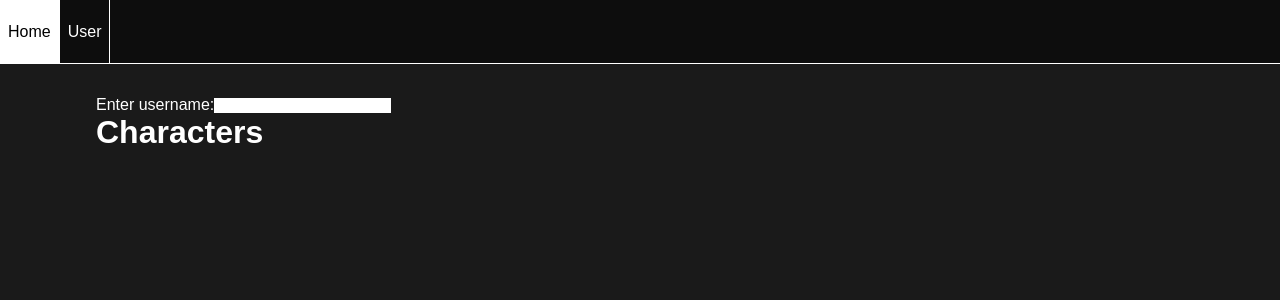
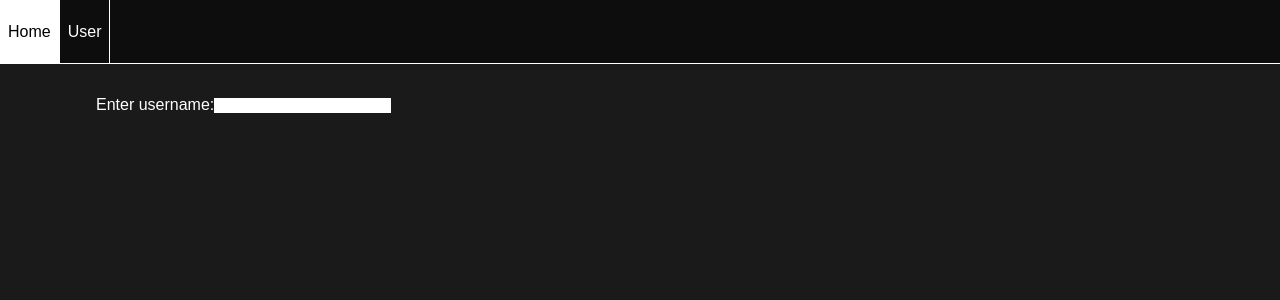
Before and after one commit to willswats/review-charter, a Next.js app: page /user in a window 1280 px wide. Shown: the top 300 px of the page. Built offline with nearby package versions, Linux system fonts and the light colour scheme.

Commit message:
Add PieChart

```diff
--- a/package.json
+++ b/package.json
@@ -12,10 +12,12 @@
     "@types/node": "18.15.13",
     "@types/react": "18.0.37",
     "@types/react-dom": "18.0.11",
+    "chart.js": "^4.3.0",
     "eslint": "8.38.0",
     "eslint-config-next": "13.3.0",
     "next": "13.3.0",
     "react": "18.2.0",
+    "react-chartjs-2": "^5.2.0",
     "react-dom": "18.2.0",
     "typescript": "5.0.4"
   }
--- /dev/null
+++ b/src/components/PieChart/index.tsx
@@ -0,0 +1,47 @@
+import { Pie } from "react-chartjs-2";
+import { Chart as ChartJS, ArcElement, Tooltip, Legend } from "chart.js";
+
+import styles from "./styles.module.css";
+
+interface PieChartProps {
+  label: string;
+  labelArray: string[];
+  dataArray: number[];
+}
+
+ChartJS.register(ArcElement, Tooltip, Legend);
+
+export const PieChart = ({ label, labelArray, dataArray }: PieChartProps) => {
+  return (
+    <div className={styles["pie-chart"]}>
+      <Pie
+        data={{
+          labels: labelArray,
+          datasets: [
+            {
+              label: label,
+              data: dataArray,
+              backgroundColor: [
+                "rgba(255, 99, 132, 0.2)",
+                "rgba(54, 162, 235, 0.2)",
+                "rgba(255, 206, 86, 0.2)",
+                "rgba(75, 192, 192, 0.2)",
+                "rgba(153, 102, 255, 0.2)",
+                "rgba(255, 159, 64, 0.2)",
+              ],
+              borderColor: [
+                "rgba(255, 99, 132, 1)",
+                "rgba(54, 162, 235, 1)",
+                "rgba(255, 206, 86, 1)",
+                "rgba(75, 192, 192, 1)",
+                "rgba(153, 102, 255, 1)",
+                "rgba(255, 159, 64, 1)",
+              ],
+              borderWidth: 1,
+            },
+          ],
+        }}
+      />
+    </div>
+  );
+};
--- /dev/null
+++ b/src/components/PieChart/styles.module.css
@@ -0,0 +1,4 @@
+.pie-chart {
+  width: 400px;
+  height: 400px;
+}
--- a/src/components/index.ts
+++ b/src/components/index.ts
@@ -2,3 +2,4 @@ export * from "./LinkButton";
 export * from "./NavBar";
 export * from "./NavBarLink";
 export * from "./FormInputText";
+export * from "./PieChart";
--- a/src/pages/user.tsx
+++ b/src/pages/user.tsx
@@ -1,43 +1,93 @@
 import Head from "next/head";
-
-import { NavBar, FormInputText } from "@/components";
-
-import { ChangeEvent, FormEvent, useState } from "react";
+import { ChangeEvent, FormEvent, useEffect, useState } from "react";
+import { NavBar, FormInputText, PieChart } from "@/components";
 
 import styles from "@/styles/User.module.css";
 
+interface formatItem {
+  format: string;
+  count: number;
+}
+
 export default function User() {
-  interface character {
-    first: string | null;
-    middle: string | null;
-    last: string | null;
-    full: string | null;
-    native: string | null;
-    userPreferred: string | null;
-  }
+  const [userData, setUserData] = useState<any>([]);
+  const [formInputTextValue, setFormInputTextValue] = useState<string>("");
+  const [formatLabels, setFormatLabels] = useState<string[]>([]);
+  const [formatCounts, setFormatCounts] = useState<number[]>([]);
 
-  const [characterIds, setCharacterIds] = useState<string[]>([]);
-  const [characters, setCharacters] = useState<character[]>([]);
-  const [formInputTextValue, setFormInputTextValue] = useState("");
+  const fetchUser = async (name: string) => {
+    setUserData([]);
 
-  const aniListUrl: string = "https://graphql.anilist.co";
+    const url: string = "https://graphql.anilist.co";
 
-  const fetchUserFavouriteCharacterIds = async (name: string) => {
-    setCharacterIds([]);
-
-    const queryUserFavouriteCharacterIds: string = `
-    query ($name: String) {
-      User(name: $name) {
-        favourites {
-          characters {
-            nodes {
-              id
-            }
-          }
+    const query: string = `
+query ($name: String) {
+  User(name: $name) {
+    name
+    about
+    avatar {
+      large
+      medium
+    }
+    bannerImage
+    statistics {
+      anime {
+        minutesWatched
+        episodesWatched
+        meanScore
+        scores {
+          score
+          count
+        }
+        count
+        statuses {
+          status
+          count
+        }
+        formats {
+          format
+          count
+        }
+        genres {
+          genre
+          count
+        }
+        releaseYears {
+          releaseYear
+          count
+        }
+      }
+      manga {
+        count
+        minutesWatched
+        chaptersRead
+        meanScore
+        scores {
+          score
+          count
+        }
+        count
+        statuses {
+          status
+          count
+        }
+        genres {
+          genre
+          count
+        }
+        releaseYears {
+          releaseYear
+          count
+        }
+        formats {
+          format
+          count
         }
       }
     }
-    `;
+  }
+}
+`;
 
     const variables: { name: string } = {
       name: name,
@@ -56,73 +106,29 @@ export default function User() {
         Accept: "application/json",
       },
       body: JSON.stringify({
-        query: queryUserFavouriteCharacterIds,
-        variables: variables,
+        query,
+        variables,
       }),
     };
 
     try {
-      const response = await fetch(aniListUrl, options);
+      const response = await fetch(url, options);
       const data = await response.json();
+      setUserData(data);
 
-      if (data.data.User !== null) {
-        const nodes = data.data.User.favourites.characters.nodes;
-        const idArray: string[] = [];
-        nodes.forEach((node: { id: string }) => {
-          idArray.push(node.id);
-        });
+      const formats = data.data.User.statistics.anime.formats;
+      console.log(data.data.User.name);
 
-        setCharacterIds(idArray);
-      }
-    } catch (e) {
-      console.log(e);
-    }
-  };
+      const formatLabels: string[] = [];
+      const formatCounts: number[] = [];
 
-  const fetchCharacter = async (id: number) => {
-    setCharacters([]);
+      formats.forEach((formatItem: formatItem) => {
+        formatLabels.push(formatItem.format);
+        formatCounts.push(formatItem.count);
+      });
 
-    const queryCharacter: string = `
-    query ($id: Int) {
-      Character(id: $id) {
-        name {
-          first
-          middle
-          last
-          full
-          native
-          userPreferred
-        }
-      }
-    }
-    `;
-
-    const variables: { id: number } = {
-      id: id,
-    };
-
-    const options: {
-      method: string;
-      headers: { "Content-Type": string; Accept: string };
-      body: string;
-    } = {
-      method: "POST",
-      headers: {
-        "Content-Type": "application/json",
-        Accept: "application/json",
-      },
-      body: JSON.stringify({
-        query: queryCharacter,
-        variables: variables,
-      }),
-    };
-
-    try {
-      const response = await fetch(aniListUrl, options);
-      const data = await response.json();
-      setCharacters((prevCharacters: character[]) => {
-        return [...prevCharacters, data.data.Character.name];
-      });
+      setFormatLabels(formatLabels);
+      setFormatCounts(formatCounts);
     } catch (e) {
       console.log(e);
     }
@@ -130,11 +136,7 @@ export default function User() {
 
   const submitHandler = (event: FormEvent<HTMLFormElement>) => {
     event.preventDefault();
-    fetchUserFavouriteCharacterIds(formInputTextValue);
-    characterIds.forEach((id) => {
-      fetchCharacter(parseInt(id));
-    });
-    console.log(characters);
+    fetchUser(formInputTextValue);
   };
 
   const changeHandler = (event: ChangeEvent<HTMLInputElement>) => {
@@ -158,22 +160,12 @@ export default function User() {
           submitHandler={submitHandler}
           changeHandler={changeHandler}
         />
-        <h1>Characters</h1>
-        {characters.map((item, index) => {
-          return (
-            <div key={index}>
-              <h2>Character</h2>
-              <ul>
-                <li>First: {item.first}</li>
-                <li>Last: {item.last}</li>
-                <li>Middle: {item.middle}</li>
-                <li>Full: {item.full}</li>
-                <li>User preferred: {item.userPreferred}</li>
-                <li>Native: {item.native}</li>
-              </ul>
-            </div>
-          );
-        })}
+        <h1></h1>
+        <PieChart
+          label="Number of format type:"
+          labelArray={formatLabels}
+          dataArray={formatCounts}
+        />
       </main>
     </>
   );
```
Also changed, not shown: 1 other file (tests, documents, lock files or other folders).
